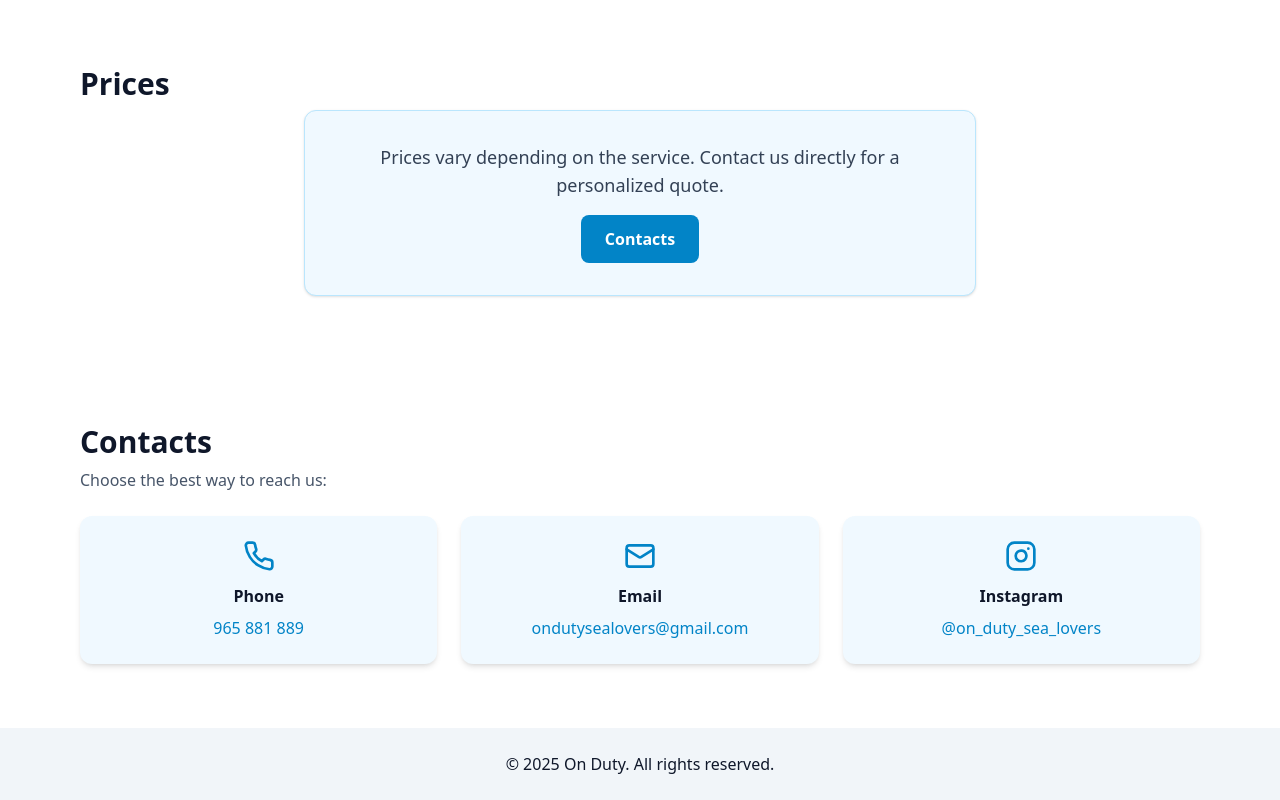
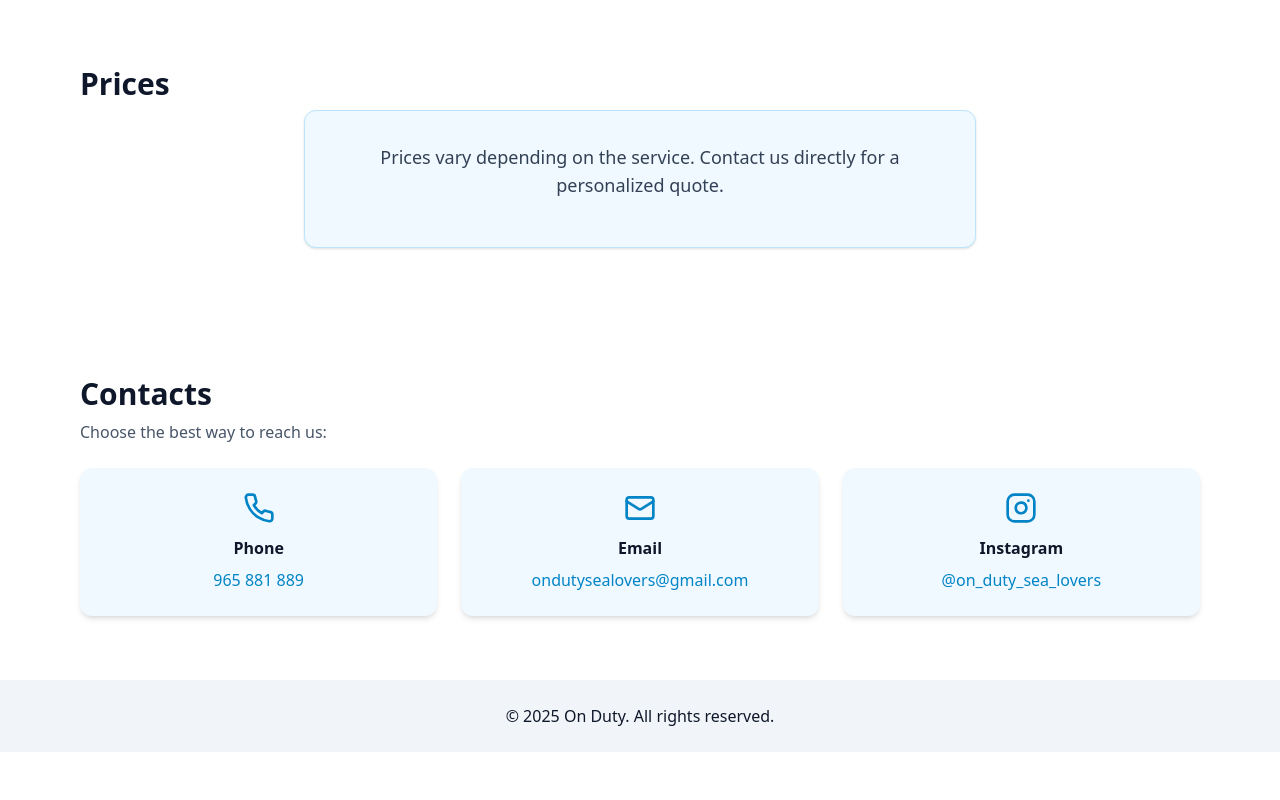
Before and after one commit to rodrigojricardo-eng/site-passeios-barco, a React (Vite) app: page / in a window 1280 px wide. Shown: the part 2337-3137 px from the top of the page. After the commit the page ends 3089 px from the top, so only its background shows below. Built offline with nearby package versions, Linux system fonts and the light colour scheme.

Commit message:
Adicionei texto sobre o Capitão e a Embarcação

```diff
--- a/src/App.tsx
+++ b/src/App.tsx
@@ -206,12 +206,6 @@ function Precos({ t }) {
     <Section id="precos" title={t.precosTitle}>
       <div className="bg-sky-50 border border-sky-200 rounded-xl shadow p-8 text-center max-w-2xl mx-auto">
         <p className="text-slate-700 text-lg mb-4">{t.precosTexto}</p>
-        <a
-          href="#contactos"
-          className="inline-block bg-sky-600 text-white px-6 py-3 rounded-lg font-semibold hover:bg-sky-700 transition"
-        >
-          {t.navContactos}
-        </a>
       </div>
     </Section>
   );
```
